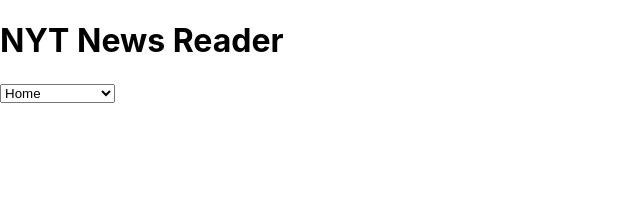
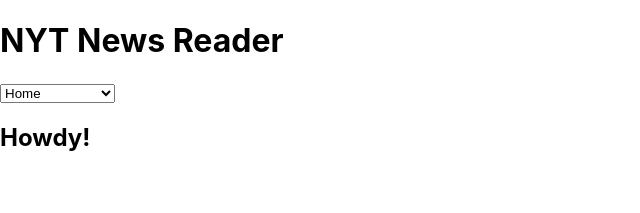
Before and after one commit to GrantXBeard/nytnewsreader, a React (Create React App) app: page / in a window 1280 px wide. Shown: the top 213 px of the page, without its empty margins (0-640 px from the left). Built offline with nearby package versions, Linux system fonts and the light colour scheme.

Commit message:
build display component

```diff
--- a/src/App/App.js
+++ b/src/App/App.js
@@ -1,11 +1,13 @@
 import React from 'react'
 import './App.css';
 import Header from '../Header/Header'
+import Display from '../Display/Display';
 
 function App() {
   return (
     <main>
       <Header />
+      <Display />
     </main>
 
   );
--- a/src/Display/Display.js
+++ b/src/Display/Display.js
@@ -0,0 +1,10 @@
+import React from "react";
+import './Display.css'
+
+function Display(){
+    return(
+        <h2>Howdy!</h2>
+    )
+}
+
+export default Display;
```
